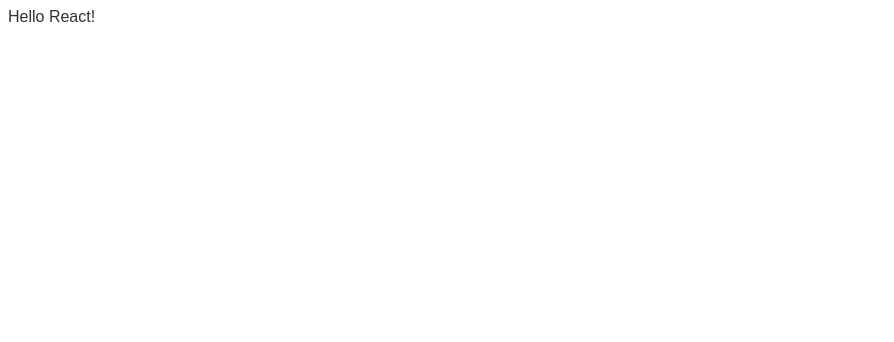
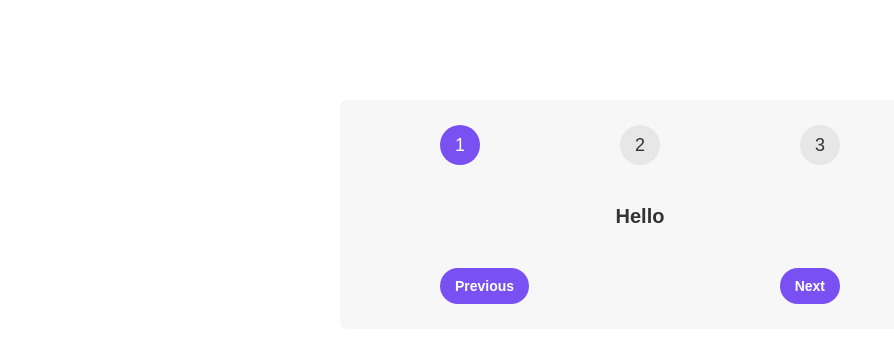
Before and after one commit to gabriele-andolina/steps, a React (Create React App) app: page / in a window 1280 px wide. Shown: the top 342 px of the page, without its empty margins (0-894 px from the left). Built offline with nearby package versions, Linux system fonts and the light colour scheme.

Commit message:
Created app boilerplate

```diff
--- a/src/App.js
+++ b/src/App.js
@@ -1,3 +1,22 @@
 export default function App() {
-    return <div>Hello React!</div>;
+    return (
+        <div className="steps">
+            <div className="numbers">
+                <div className="active">1</div>
+                <div>2</div>
+                <div>3</div>
+            </div>
+
+            <p className="message">Hello</p>
+
+            <div className="buttons">
+                <button style={{ backgroundColor: "#7950f2", color: "#fff" }}>
+                    Previous
+                </button>
+                <button style={{ backgroundColor: "#7950f2", color: "#fff" }}>
+                    Next
+                </button>
+            </div>
+        </div>
+    );
 }
```
Also changed, not shown: src/index.css (+0 -8 lines).
